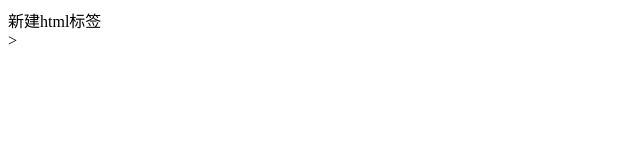
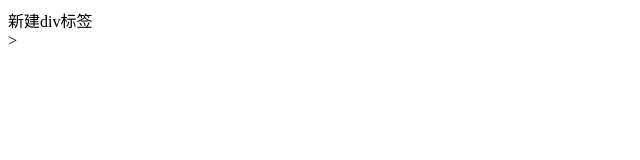
Before and after one commit to 123456qwertyuiop/lin, a plain HTML site: page index.html in a window 1280 px wide. Shown: the full height of the page, 0-640 px from the left. Drawn offline with Linux system fonts and the light colour scheme.

Commit message:
修改了html文件

```diff
--- a/index.html
+++ b/index.html
@@ -5,6 +5,6 @@
 	<title>Document</title>
 </head>
 <body>
-	<div>新建html标签</div>>
+	<div>新建div标签</div>>
 </body>
 </html>
```
